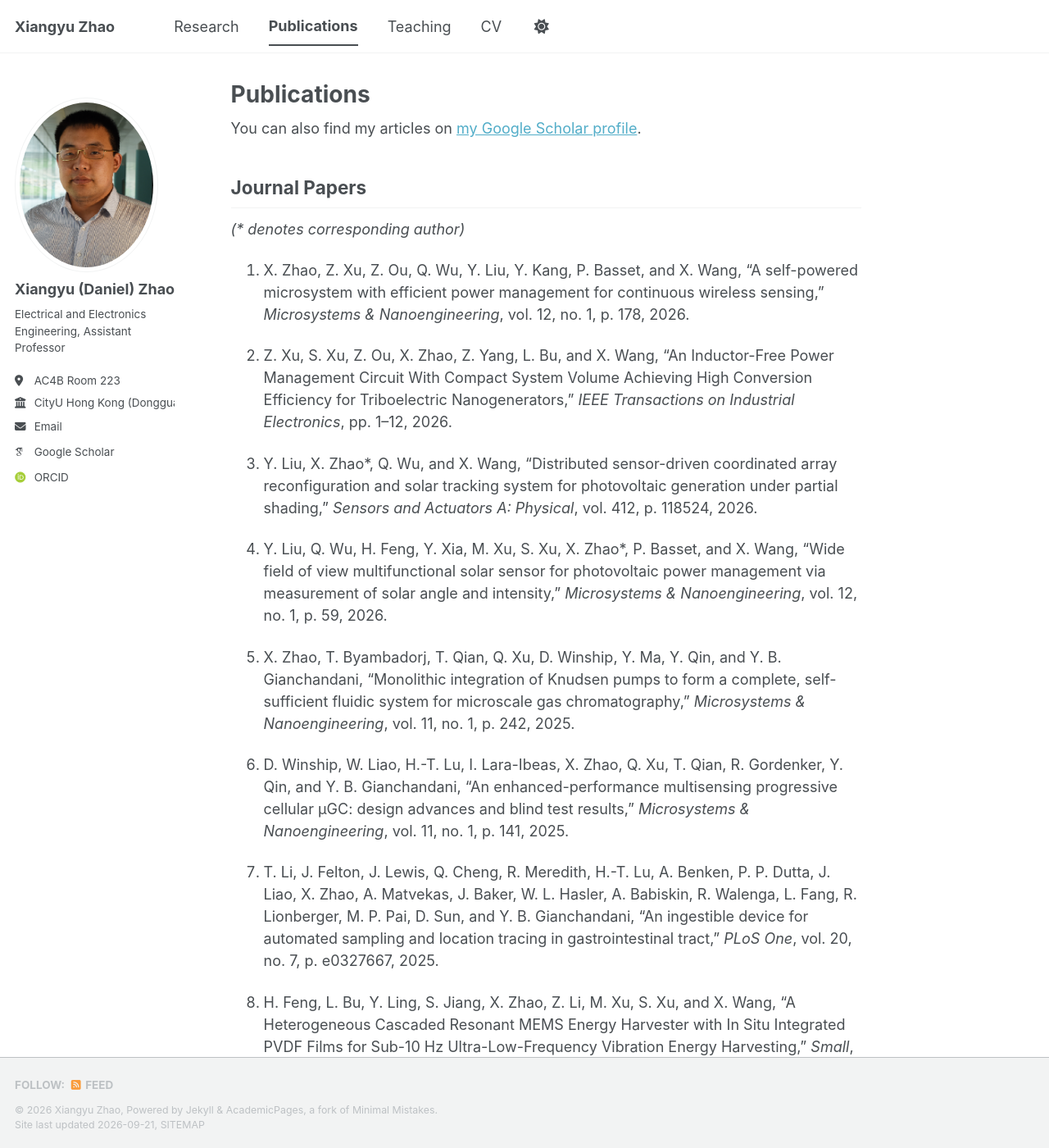
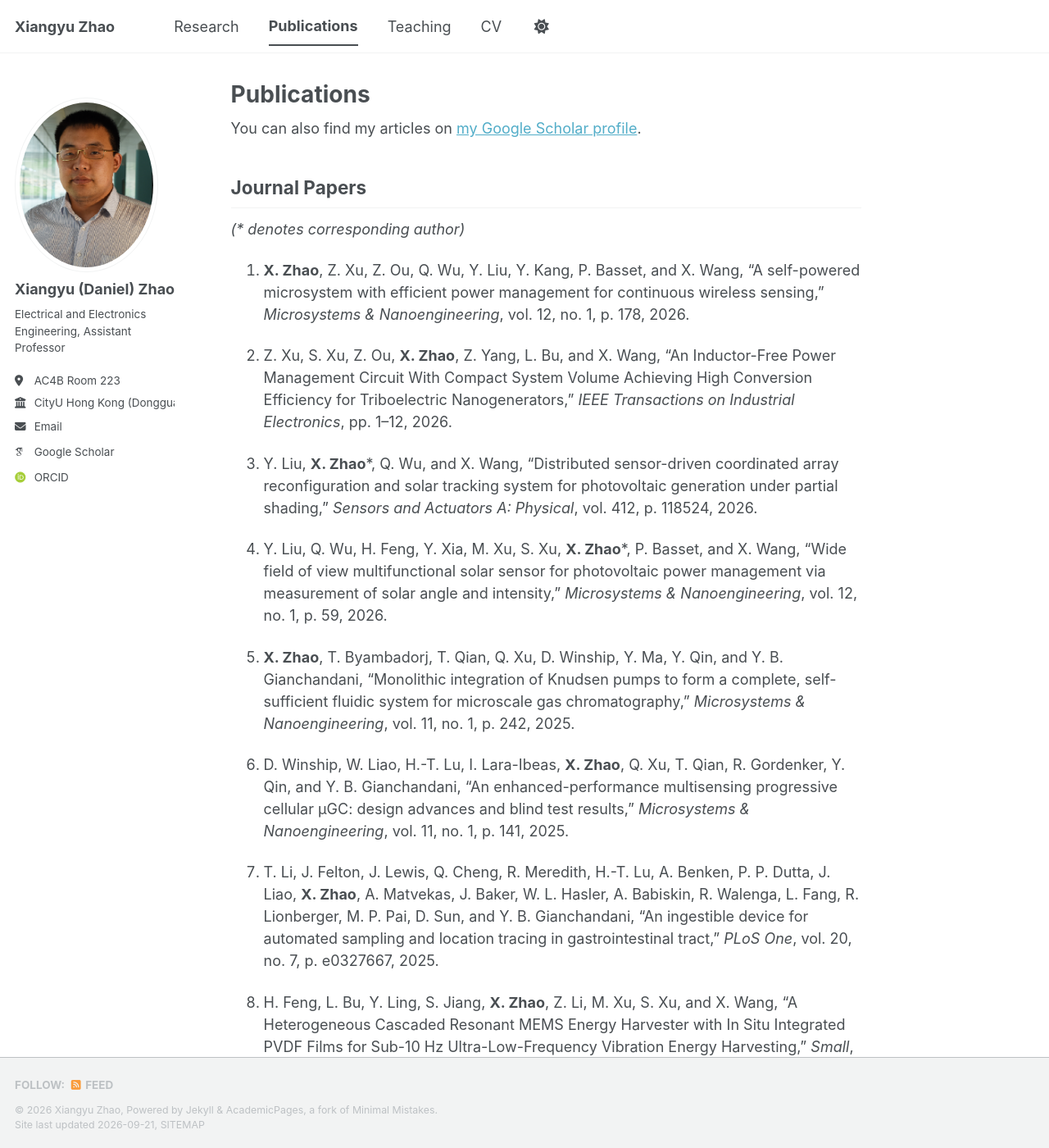
Before and after one commit to xy-zhao-mems/xy-zhao-mems.github.io, a Jekyll site: the page built from _pages/publications.md, in a window 1280 px wide and 1400 px high. Shown: the whole window at 82% size. Built offline with Jekyll 4.4.1, drawn with Linux system fonts in a browser that asks for light colours; some web fonts are replaced; a script that is not in the unit is left out; some of the changed text lies outside the part shown.

```diff
--- a/_pages/publications.md
+++ b/_pages/publications.md
@@ -11,47 +11,47 @@ You can also find my articles on [my Google Scholar profile]({{ site.author.goog
 
 *(\* denotes corresponding author)*
 
-1. X. Zhao, Z. Xu, Z. Ou, Q. Wu, Y. Liu, Y. Kang, P. Basset, and X. Wang, "A self-powered microsystem with efficient power management for continuous wireless sensing," *Microsystems & Nanoengineering*, vol. 12, no. 1, p. 178, 2026.
+1. **X. Zhao**, Z. Xu, Z. Ou, Q. Wu, Y. Liu, Y. Kang, P. Basset, and X. Wang, "A self-powered microsystem with efficient power management for continuous wireless sensing," *Microsystems & Nanoengineering*, vol. 12, no. 1, p. 178, 2026.
 
-2. Z. Xu, S. Xu, Z. Ou, X. Zhao, Z. Yang, L. Bu, and X. Wang, "An Inductor-Free Power Management Circuit With Compact System Volume Achieving High Conversion Efficiency for Triboelectric Nanogenerators," *IEEE Transactions on Industrial Electronics*, pp. 1–12, 2026.
+2. Z. Xu, S. Xu, Z. Ou, **X. Zhao**, Z. Yang, L. Bu, and X. Wang, "An Inductor-Free Power Management Circuit With Compact System Volume Achieving High Conversion Efficiency for Triboelectric Nanogenerators," *IEEE Transactions on Industrial Electronics*, pp. 1–12, 2026.
 
-3. Y. Liu, X. Zhao\*, Q. Wu, and X. Wang, "Distributed sensor-driven coordinated array reconfiguration and solar tracking system for photovoltaic generation under partial shading," *Sensors and Actuators A: Physical*, vol. 412, p. 118524, 2026.
+3. Y. Liu, **X. Zhao**\*, Q. Wu, and X. Wang, "Distributed sensor-driven coordinated array reconfiguration and solar tracking system for photovoltaic generation under partial shading," *Sensors and Actuators A: Physical*, vol. 412, p. 118524, 2026.
 
-4. Y. Liu, Q. Wu, H. Feng, Y. Xia, M. Xu, S. Xu, X. Zhao\*, P. Basset, and X. Wang, "Wide field of view multifunctional solar sensor for photovoltaic power management via measurement of solar angle and intensity," *Microsystems & Nanoengineering*, vol. 12, no. 1, p. 59, 2026.
+4. Y. Liu, Q. Wu, H. Feng, Y. Xia, M. Xu, S. Xu, **X. Zhao**\*, P. Basset, and X. Wang, "Wide field of view multifunctional solar sensor for photovoltaic power management via measurement of solar angle and intensity," *Microsystems & Nanoengineering*, vol. 12, no. 1, p. 59, 2026.
 
-5. X. Zhao, T. Byambadorj, T. Qian, Q. Xu, D. Winship, Y. Ma, Y. Qin, and Y. B. Gianchandani, "Monolithic integration of Knudsen pumps to form a complete, self-sufficient fluidic system for microscale gas chromatography," *Microsystems & Nanoengineering*, vol. 11, no. 1, p. 242, 2025.
+5. **X. Zhao**, T. Byambadorj, T. Qian, Q. Xu, D. Winship, Y. Ma, Y. Qin, and Y. B. Gianchandani, "Monolithic integration of Knudsen pumps to form a complete, self-sufficient fluidic system for microscale gas chromatography," *Microsystems & Nanoengineering*, vol. 11, no. 1, p. 242, 2025.
 
-6. D. Winship, W. Liao, H.-T. Lu, I. Lara-Ibeas, X. Zhao, Q. Xu, T. Qian, R. Gordenker, Y. Qin, and Y. B. Gianchandani, "An enhanced-performance multisensing progressive cellular μGC: design advances and blind test results," *Microsystems & Nanoengineering*, vol. 11, no. 1, p. 141, 2025.
+6. D. Winship, W. Liao, H.-T. Lu, I. Lara-Ibeas, **X. Zhao**, Q. Xu, T. Qian, R. Gordenker, Y. Qin, and Y. B. Gianchandani, "An enhanced-performance multisensing progressive cellular μGC: design advances and blind test results," *Microsystems & Nanoengineering*, vol. 11, no. 1, p. 141, 2025.
 
-7. T. Li, J. Felton, J. Lewis, Q. Cheng, R. Meredith, H.-T. Lu, A. Benken, P. P. Dutta, J. Liao, X. Zhao, A. Matvekas, J. Baker, W. L. Hasler, A. Babiskin, R. Walenga, L. Fang, R. Lionberger, M. P. Pai, D. Sun, and Y. B. Gianchandani, "An ingestible device for automated sampling and location tracing in gastrointestinal tract," *PLoS One*, vol. 20, no. 7, p. e0327667, 2025.
+7. T. Li, J. Felton, J. Lewis, Q. Cheng, R. Meredith, H.-T. Lu, A. Benken, P. P. Dutta, J. Liao, **X. Zhao**, A. Matvekas, J. Baker, W. L. Hasler, A. Babiskin, R. Walenga, L. Fang, R. Lionberger, M. P. Pai, D. Sun, and Y. B. Gianchandani, "An ingestible device for automated sampling and location tracing in gastrointestinal tract," *PLoS One*, vol. 20, no. 7, p. e0327667, 2025.
 
-8. H. Feng, L. Bu, Y. Ling, S. Jiang, X. Zhao, Z. Li, M. Xu, S. Xu, and X. Wang, "A Heterogeneous Cascaded Resonant MEMS Energy Harvester with In Situ Integrated PVDF Films for Sub-10 Hz Ultra-Low-Frequency Vibration Energy Harvesting," *Small*, p. 2504771, 2025.
+8. H. Feng, L. Bu, Y. Ling, S. Jiang, **X. Zhao**, Z. Li, M. Xu, S. Xu, and X. Wang, "A Heterogeneous Cascaded Resonant MEMS Energy Harvester with In Situ Integrated PVDF Films for Sub-10 Hz Ultra-Low-Frequency Vibration Energy Harvesting," *Small*, p. 2504771, 2025.
 
-9. X. Zhao, R. Aridi, J. Hume, S. Subbiah, X. Wu, H. Chung, Y. Qin, and Y. B. Gianchandani, "Automatic peak detection algorithm based on continuous wavelet transform for complex chromatograms from multi-detector micro-scale gas chromatographs," *Journal of Chromatography A*, vol. 1714, p. 464582, 2024.
+9. **X. Zhao**, R. Aridi, J. Hume, S. Subbiah, X. Wu, H. Chung, Y. Qin, and Y. B. Gianchandani, "Automatic peak detection algorithm based on continuous wavelet transform for complex chromatograms from multi-detector micro-scale gas chromatographs," *Journal of Chromatography A*, vol. 1714, p. 464582, 2024.
 
-10. T. Byambadorj, X. Zhao, Y. Qin, and Y. B. Gianchandani, "Monolithic SOI through-wafer Knudsen pumps with mechanically robust Si channels," *Sensors and Actuators A: Physical*, vol. 365, p. 114825, 2024.
+10. T. Byambadorj, **X. Zhao**, Y. Qin, and Y. B. Gianchandani, "Monolithic SOI through-wafer Knudsen pumps with mechanically robust Si channels," *Sensors and Actuators A: Physical*, vol. 365, p. 114825, 2024.
 
-11. Q. Xu, X. Zhao, Y. Qin, and Y. B. Gianchandani, "Control software design for a multisensing multicellular microscale gas chromatography system," *Micromachines*, vol. 15, no. 1, p. 95, 2023.
+11. Q. Xu, **X. Zhao**, Y. Qin, and Y. B. Gianchandani, "Control software design for a multisensing multicellular microscale gas chromatography system," *Micromachines*, vol. 15, no. 1, p. 95, 2023.
 
-12. W. Liao, D. Winship, I. Lara-Ibeas, X. Zhao, Q. Xu, H.-T. Lu, T. Qian, R. Gordenker, Y. Qin, and Y. B. Gianchandani, "Highly integrated μGC based on a multisensing progressive cellular architecture with a valveless sample inlet," *Analytical Chemistry*, vol. 95, no. 4, pp. 2157–2167, 2023.
+12. W. Liao, D. Winship, I. Lara-Ibeas, **X. Zhao**, Q. Xu, H.-T. Lu, T. Qian, R. Gordenker, Y. Qin, and Y. B. Gianchandani, "Highly integrated μGC based on a multisensing progressive cellular architecture with a valveless sample inlet," *Analytical Chemistry*, vol. 95, no. 4, pp. 2157–2167, 2023.
 
-13. W. Liao, X. Zhao, H.-T. Lu, T. Byambadorj, Y. Qin, and Y. B. Gianchandani, "Progressive cellular architecture in microscale gas chromatography for broad chemical analyses," *Sensors*, vol. 21, no. 9, p. 3089, 2021.
+13. W. Liao, **X. Zhao**, H.-T. Lu, T. Byambadorj, Y. Qin, and Y. B. Gianchandani, "Progressive cellular architecture in microscale gas chromatography for broad chemical analyses," *Sensors*, vol. 21, no. 9, p. 3089, 2021.
 
 ## Conference Papers
 
-1. X. Zhao, Z. Xu, Y. Kang, Z. Ou, Y. Ling, S. Xu, and X. Wang, "A Triboelectric-Powered Continuous Wireless Communication Microsystem with Synchronous Electric Charge Extraction Power Management," in *2025 IEEE 38th International Conference on Micro Electro Mechanical Systems (MEMS '25)*, Kaohsiung, Taiwan, 2025, pp. 791–794.
+1. **X. Zhao**, Z. Xu, Y. Kang, Z. Ou, Y. Ling, S. Xu, and X. Wang, "A Triboelectric-Powered Continuous Wireless Communication Microsystem with Synchronous Electric Charge Extraction Power Management," in *2025 IEEE 38th International Conference on Micro Electro Mechanical Systems (MEMS '25)*, Kaohsiung, Taiwan, 2025, pp. 791–794.
 
-2. Z. Xu, Z. Ou, X. Zhao, and X. Wang, "A Multi-Step-Release Power Management Circuit with Small-Volume Inductors for Triboelectric-Powered IoT Nodes," in *2025 IEEE 11th World Forum on Internet of Things (WF-IoT)*, 2025, pp. 1–6, doi: 10.1109/WF-IoT64238.2025.11270674.
+2. Z. Xu, Z. Ou, **X. Zhao**, and X. Wang, "A Multi-Step-Release Power Management Circuit with Small-Volume Inductors for Triboelectric-Powered IoT Nodes," in *2025 IEEE 11th World Forum on Internet of Things (WF-IoT)*, 2025, pp. 1–6, doi: 10.1109/WF-IoT64238.2025.11270674.
 
-3. Z. Ou, Z. Xu, X. Zhao, and X. Wang, "A High-Accuracy Wireless Peak Detection Module for Triboelectric Nanogenerators Power Management," in *2025 IEEE 11th World Forum on Internet of Things (WF-IoT)*, 2025, pp. 1–5, doi: 10.1109/WF-IoT64238.2025.11270792.
+3. Z. Ou, Z. Xu, **X. Zhao**, and X. Wang, "A High-Accuracy Wireless Peak Detection Module for Triboelectric Nanogenerators Power Management," in *2025 IEEE 11th World Forum on Internet of Things (WF-IoT)*, 2025, pp. 1–5, doi: 10.1109/WF-IoT64238.2025.11270792.
 
-4. Y. Liu, X. Zhao, Q. Wu, Z. Ou, and X. Wang, "Self-Powered Solar Angle Sensing Device for High-Accuracy Solar Angle Measurement Systems to Maximize Energy Capture," in *2025 IEEE 24th International Conference on Micro and Miniature Power Systems, Self-Powered Sensors and Energy Autonomous Devices (PowerMEMS)*, 15–18 Dec. 2025, pp. 70–73, doi: 10.1109/PowerMEMS66515.2025.11358452.
+4. Y. Liu, **X. Zhao**, Q. Wu, Z. Ou, and X. Wang, "Self-Powered Solar Angle Sensing Device for High-Accuracy Solar Angle Measurement Systems to Maximize Energy Capture," in *2025 IEEE 24th International Conference on Micro and Miniature Power Systems, Self-Powered Sensors and Energy Autonomous Devices (PowerMEMS)*, 15–18 Dec. 2025, pp. 70–73, doi: 10.1109/PowerMEMS66515.2025.11358452.
 
-5. Z. Xu, X. Zhao, Z. Ou, S. Xu, and X. Wang, "Boost The Efficiency Of Step-Down Convertors With Switching Order Optimization in Power Management For High-Voltage Energy Harvesters," in *2024 IEEE 23rd International Conference on Micro and Miniature Power Systems, Self-Powered Sensors and Energy Autonomous Devices (PowerMEMS '24)*, Tønsberg, Norway, 2024, pp. 211–214.
+5. Z. Xu, **X. Zhao**, Z. Ou, S. Xu, and X. Wang, "Boost The Efficiency Of Step-Down Convertors With Switching Order Optimization in Power Management For High-Voltage Energy Harvesters," in *2024 IEEE 23rd International Conference on Micro and Miniature Power Systems, Self-Powered Sensors and Energy Autonomous Devices (PowerMEMS '24)*, Tønsberg, Norway, 2024, pp. 211–214.
 
-6. X. Zhao, Y. Qin, and Y. B. Gianchandani, "Automatic peak integration and baseline correction for micro-scale gas chromatographs using continuous wavelet transform," in *2019 IEEE SENSORS*, Montreal, Canada, 2019, pp. 1–4.
+6. **X. Zhao**, Y. Qin, and Y. B. Gianchandani, "Automatic peak integration and baseline correction for micro-scale gas chromatographs using continuous wavelet transform," in *2019 IEEE SENSORS*, Montreal, Canada, 2019, pp. 1–4.
 
-7. C.-H. Yeh, X. Zhao, Y. Qin, Y. B. Gianchandani, Y. Suzuki, and K. Morimoto, "Deep Electrode and Parylene E-Based Capacitive VOC Detector for Micro Gas Chromatograph Application," in *2019 20th International Conference on Solid-State Sensors, Actuators and Microsystems & Eurosensors XXXIII (TRANSDUCERS & EUROSENSORS XXXIII)*, Berlin, Germany, 2019, pp. 1262–1265.
+7. C.-H. Yeh, **X. Zhao**, Y. Qin, Y. B. Gianchandani, Y. Suzuki, and K. Morimoto, "Deep Electrode and Parylene E-Based Capacitive VOC Detector for Micro Gas Chromatograph Application," in *2019 20th International Conference on Solid-State Sensors, Actuators and Microsystems & Eurosensors XXXIII (TRANSDUCERS & EUROSENSORS XXXIII)*, Berlin, Germany, 2019, pp. 1262–1265.
 
 
 <!-- {% if site.author.googlescholar %}
```
